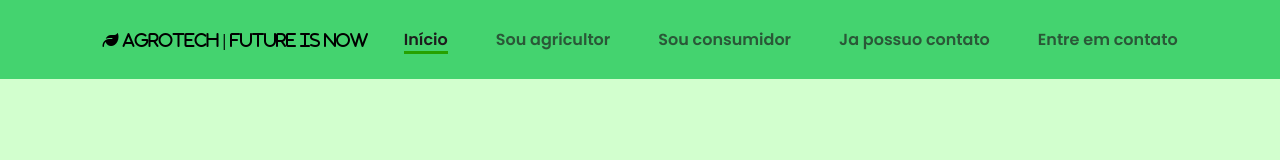
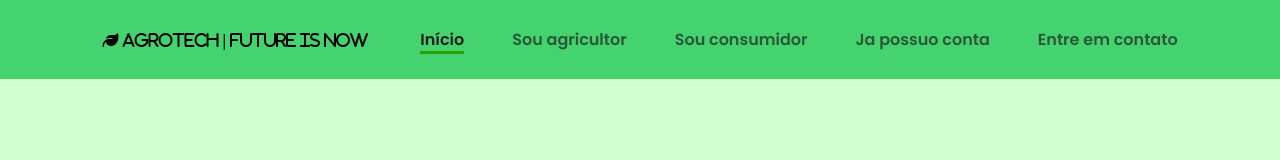
Before and after one commit to JFrois/AgroTech, a React (Vite) app: page / in a window 1280 px wide. Shown: the top 160 px of the page. Built offline with nearby package versions, Linux system fonts and the light colour scheme.

Commit message:
corrigir: atualizar a dependência react_jsx-runtime e corrigir erro de digitação no componente Header

```diff
--- a/src/components/Header.jsx
+++ b/src/components/Header.jsx
@@ -23,7 +23,7 @@ function Header() {
                         <a href="/consumidor.html">Sou consumidor</a>
                     </li>
                     <li className="nav-item">
-                        <a href="/login.html">Ja possuo contato</a>
+                        <a href="/login.html">Ja possuo conta</a>
                     </li>
                     <li className="nav-item">
                         <a href="/contato.html">Entre em contato</a>
```
